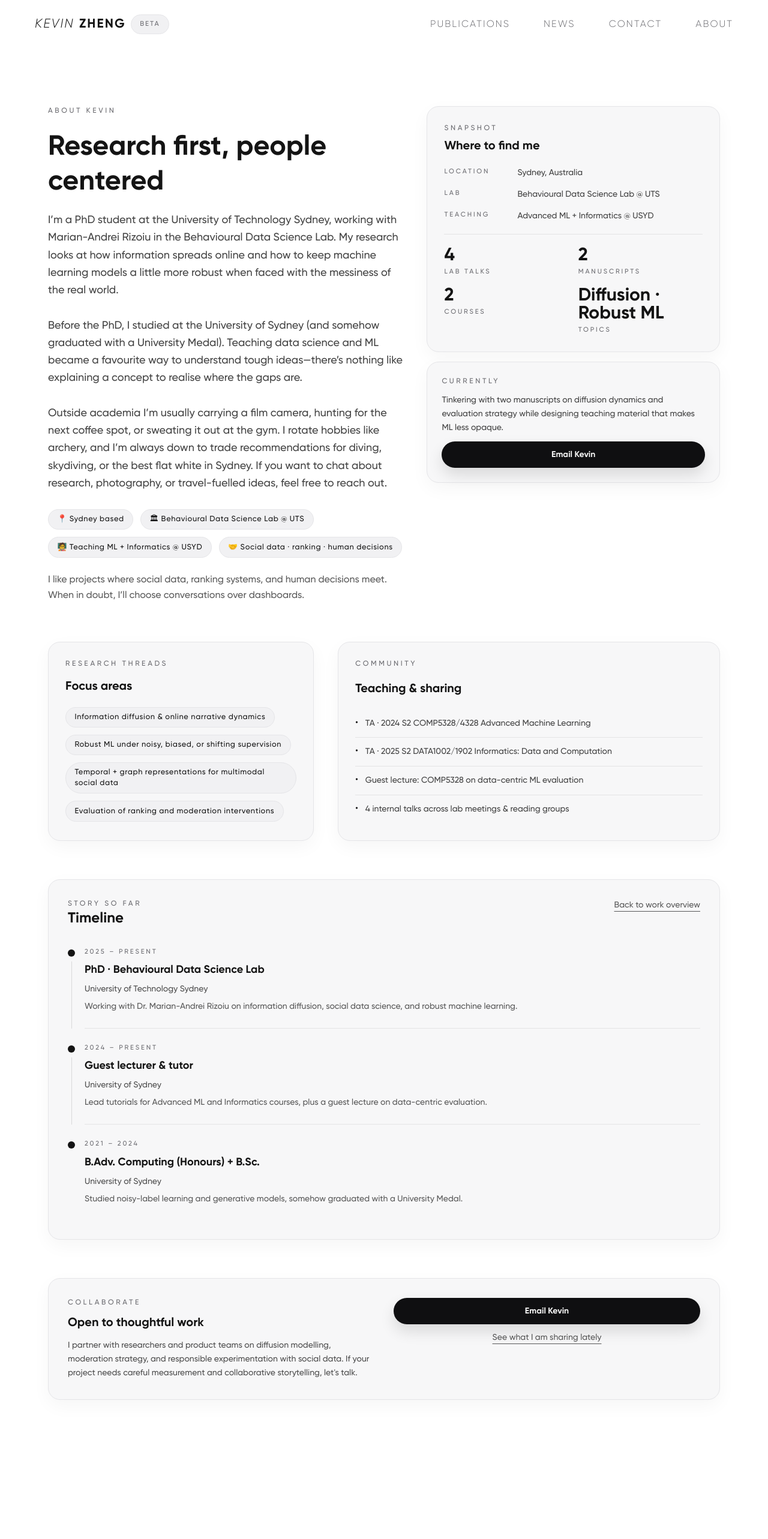
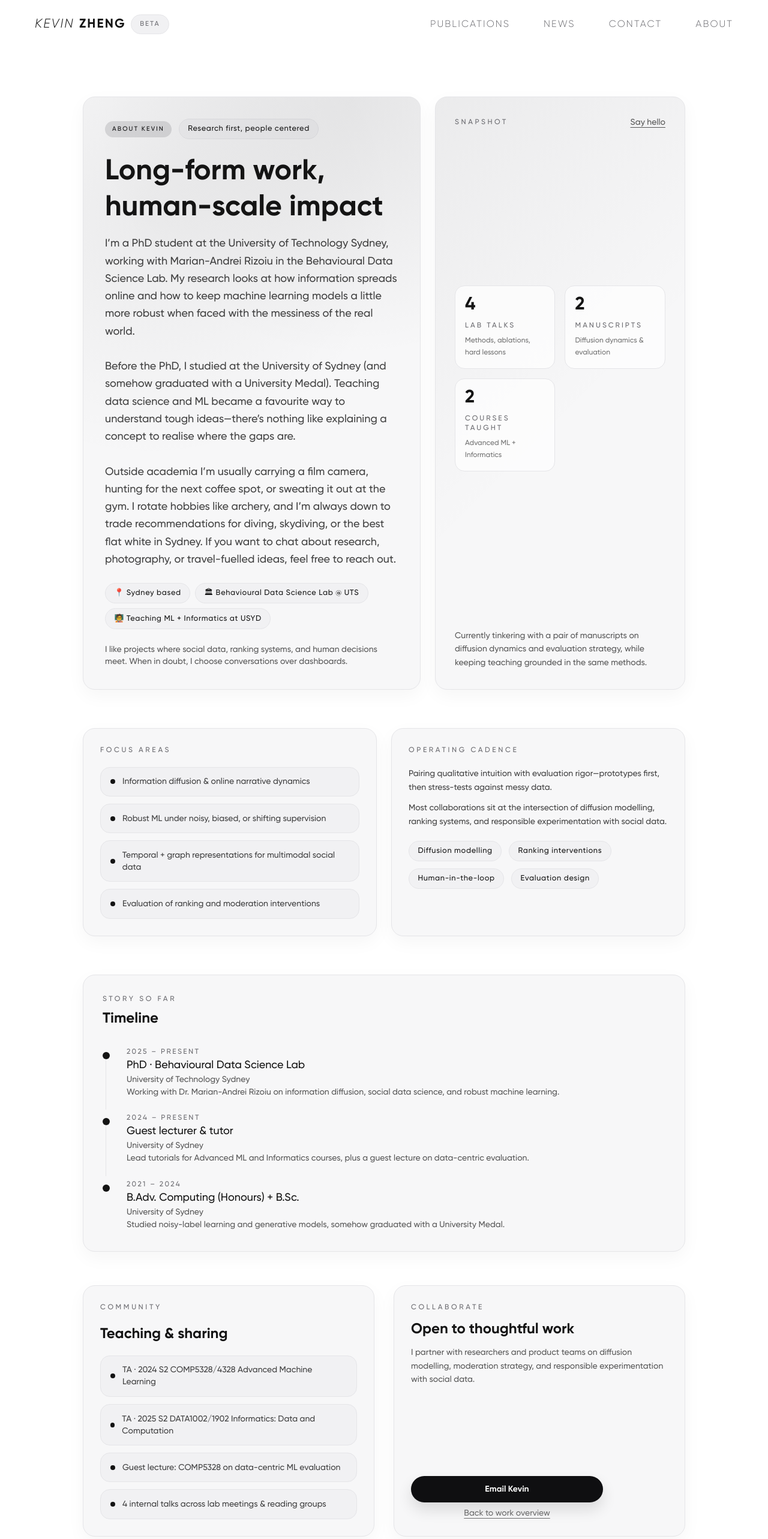
Before and after one commit to kyxzhe/kyxzhe.github.io, a Next.js app: page /about in a window 1280 px wide. Shown: the top 2566 px of the page at 60% size. Before the commit the page ends 2486 px from the top, so only its background shows below. Built offline with nearby package versions, Linux system fonts and the light colour scheme.

Commit message:
feat: rebalance about page layout

```diff
--- a/src/app/about/page.tsx
+++ b/src/app/about/page.tsx
@@ -48,17 +48,10 @@ const contributions = [
   "4 internal talks across lab meetings & reading groups",
 ];
 
-const snapshotFacts = [
-  { label: "Location", value: "Sydney, Australia" },
-  { label: "Lab", value: "Behavioural Data Science Lab @ UTS" },
-  { label: "Teaching", value: "Advanced ML + Informatics @ USYD" },
-];
-
-const quickStats = [
-  { label: "Lab talks", value: "4" },
-  { label: "Manuscripts", value: "2" },
-  { label: "Courses", value: "2" },
-  { label: "Topics", value: "Diffusion · Robust ML" },
+const snapshotStats = [
+  { value: "4", label: "Lab talks", helper: "Methods, ablations, hard lessons" },
+  { value: "2", label: "Manuscripts", helper: "Diffusion dynamics & evaluation" },
+  { value: "2", label: "Courses taught", helper: "Advanced ML + Informatics" },
 ];
 
 const aboutIntro = `I’m a PhD student at the University of Technology Sydney, working with Marian-Andrei Rizoiu in the Behavioural Data Science Lab. My research looks at how information spreads online and how to keep machine learning models a little more robust when faced with the messiness of the real world.
@@ -69,202 +62,176 @@ Outside academia I’m usually carrying a film camera, hunting for the next coff
 
 export default function AboutPage() {
   return (
-    <div className="flex flex-col min-h-screen font-sans overflow-visible">
+    <div className="flex flex-col min-h-screen font-sans pt-2 md:pt-0 lg:py-6 xl:py-0 xl:pb-6 overflow-visible">
       <Navbar />
       <motion.main
-        className="flex-1 w-full max-w-6xl mx-auto px-4 md:px-8 lg:px-10 xl:px-4 py-12 md:py-16 flex flex-col gap-16"
+        className="flex-1 flex flex-col items-center gap-16 px-4 md:px-16 lg:px-24 py-12"
         variants={containerVariants}
         initial="hidden"
         animate="visible"
       >
         <motion.section
-          className="grid gap-10 lg:grid-cols-[1.15fr_0.95fr] items-start"
+          className="max-w-5xl w-full grid gap-6 lg:grid-cols-[1.35fr_1fr]"
           variants={cardVariants}
           initial="hidden"
           animate="visible"
         >
-          <div className="flex flex-col gap-6">
-            <p className="text-xs uppercase tracking-[0.3em] text-muted-foreground">About Kevin</p>
-            <div className="space-y-5">
-              <h1 className="text-[2.45rem] md:text-[2.9rem] font-semibold leading-tight">
-                Research first, people centered
-              </h1>
-              <p className="text-base md:text-lg text-foreground/80 whitespace-pre-line leading-relaxed">
-                {aboutIntro}
-              </p>
+          <div className="surface-card relative overflow-hidden p-7 md:p-9 flex flex-col gap-6">
+            <div className="absolute inset-0 pointer-events-none bg-[radial-gradient(circle_at_20%_20%,rgba(15,15,17,0.05),transparent_45%),radial-gradient(circle_at_80%_0,rgba(15,15,17,0.08),transparent_40%)]" />
+            <div className="flex items-center gap-3">
+              <span className="badge-soft">About Kevin</span>
+              <span className="chip chip-relaxed text-xs md:text-sm">Research first, people centered</span>
             </div>
-            <div className="flex flex-wrap gap-3 pt-1">
-              {["📍 Sydney based", "🏛 Behavioural Data Science Lab @ UTS", "🧑‍🏫 Teaching ML + Informatics @ USYD", "🤝 Social data · ranking · human decisions"].map((item) => (
-                <span key={item} className="chip chip-relaxed bg-[var(--pill-background)] border border-[var(--card-border)]">
-                  {item}
+            <div className="space-y-4 relative z-10">
+              <h1 className="text-4xl md:text-5xl font-semibold leading-tight">Long-form work, human-scale impact</h1>
+              <p className="text-base md:text-lg text-foreground/80 whitespace-pre-line leading-relaxed">{aboutIntro}</p>
+            </div>
+            <div className="flex flex-wrap gap-2 relative z-10">
+              {[
+                "📍 Sydney based",
+                "🏛 Behavioural Data Science Lab @ UTS",
+                "🧑‍🏫 Teaching ML + Informatics at USYD",
+              ].map((tag) => (
+                <span key={tag} className="chip chip-relaxed bg-white/60 dark:bg-white/5">
+                  {tag}
                 </span>
               ))}
             </div>
-            <p className="text-sm md:text-base text-foreground/70 max-w-3xl leading-relaxed">
-              I like projects where social data, ranking systems, and human decisions meet. When in doubt, I’ll choose conversations over dashboards.
+            <p className="text-sm text-foreground/70 relative z-10 max-w-2xl">
+              I like projects where social data, ranking systems, and human decisions meet. When in doubt, I choose conversations over dashboards.
             </p>
           </div>
 
-          <div className="space-y-4">
-            <motion.div
-              variants={cardVariants}
-              className="surface-card p-6 md:p-7 space-y-5"
-            >
-              <div className="space-y-2">
-                <p className="text-xs uppercase tracking-[0.3em] text-muted-foreground">Snapshot</p>
-                <h2 className="text-xl font-semibold text-foreground">Where to find me</h2>
-              </div>
-              <div className="space-y-4">
-                {snapshotFacts.map((fact) => (
-                  <div key={fact.label} className="grid grid-cols-[110px_1fr] items-start gap-3 text-sm">
-                    <p className="text-[11px] uppercase tracking-[0.26em] text-muted-foreground">{fact.label}</p>
-                    <p className="text-foreground/80">{fact.value}</p>
-                  </div>
-                ))}
-              </div>
-              <div className="grid grid-cols-2 gap-4 pt-5 border-t border-[rgba(0,0,0,0.08)] dark:border-white/15">
-                {quickStats.map((stat) => (
-                  <div key={stat.label} className="space-y-1">
-                    <p className="text-3xl font-semibold leading-none">{stat.value}</p>
-                    <p className="text-[11px] uppercase tracking-[0.26em] text-muted-foreground">{stat.label}</p>
-                  </div>
-                ))}
-              </div>
-            </motion.div>
-
-            <motion.div
-              variants={cardVariants}
-              className="surface-card p-5 md:p-6 space-y-3"
-            >
-              <p className="text-xs uppercase tracking-[0.3em] text-muted-foreground">Currently</p>
-              <p className="text-sm text-foreground/80 leading-relaxed">
-                Tinkering with two manuscripts on diffusion dynamics and evaluation strategy while designing teaching material that makes ML less opaque.
-              </p>
+          <div className="surface-card p-6 md:p-8 flex flex-col gap-6 justify-between relative overflow-hidden">
+            <div className="absolute inset-0 pointer-events-none bg-[linear-gradient(135deg,rgba(15,15,17,0.05),transparent_55%)]" />
+            <div className="flex items-center justify-between relative z-10">
+              <p className="text-xs uppercase tracking-[0.3em] text-muted-foreground">Snapshot</p>
               <Link
                 href={`mailto:${contactInfo.email}`}
-                className="inline-flex justify-center w-full btn-primary text-sm"
+                className="text-sm underline underline-offset-4 text-foreground/70 hover:text-foreground transition-colors"
               >
-                Email Kevin
+                Say hello
               </Link>
-            </motion.div>
-          </div>
-        </motion.section>
-
-        <section className="grid gap-10 lg:grid-cols-12">
-          <motion.div
-            variants={cardVariants}
-            className="surface-card p-6 md:p-7 space-y-4 lg:col-span-5"
-            initial="hidden"
-            animate="visible"
-          >
-            <p className="text-xs uppercase tracking-[0.3em] text-muted-foreground">Research threads</p>
-            <h2 className="text-xl font-semibold">Focus areas</h2>
-            <div className="flex flex-wrap gap-3 pt-1">
-              {researchFocus.map((item) => (
-                <span
-                  key={item}
-                  className="chip chip-relaxed border border-[var(--card-border)] bg-[var(--pill-background)]"
-                >
-                  {item}
-                </span>
+            </div>
+            <div className="grid grid-cols-2 gap-4 relative z-10">
+              {snapshotStats.map((item) => (
+                <div key={item.label} className="p-4 rounded-2xl bg-white/70 dark:bg-white/5 border border-[var(--card-border)]">
+                  <p className="text-3xl font-semibold leading-none">{item.value}</p>
+                  <p className="text-xs uppercase tracking-[0.25em] text-muted-foreground mt-3">{item.label}</p>
+                  <p className="text-xs text-foreground/60 mt-2 leading-relaxed">{item.helper}</p>
+                </div>
               ))}
             </div>
-          </motion.div>
-
-          <motion.div
-            variants={cardVariants}
-            className="surface-card p-6 md:p-7 space-y-5 lg:col-span-7"
-            initial="hidden"
-            animate="visible"
-          >
-            <p className="text-xs uppercase tracking-[0.3em] text-muted-foreground">Community</p>
-            <h2 className="text-xl font-semibold">Teaching & sharing</h2>
-            <ul className="divide-y divide-[rgba(0,0,0,0.08)] dark:divide-white/12">
-              {contributions.map((item) => (
-                <li key={item} className="py-3 flex items-start gap-3 text-sm text-foreground/80">
-                  <span className="text-[var(--accent)]">•</span>
-                  <span className="leading-relaxed">{item}</span>
-                </li>
-              ))}
-            </ul>
-          </motion.div>
-        </section>
-
-        <motion.section
-          variants={cardVariants}
-          className="surface-card p-6 md:p-8 space-y-8"
-          initial="hidden"
-          animate="visible"
-        >
-          <div className="flex items-start justify-between gap-6 flex-wrap">
-            <div>
-              <p className="text-xs uppercase tracking-[0.3em] text-muted-foreground">Story so far</p>
-              <h2 className="text-2xl font-semibold">Timeline</h2>
+            <div className="text-sm text-foreground/70 relative z-10 leading-relaxed">
+              <p>Currently tinkering with a pair of manuscripts on diffusion dynamics and evaluation strategy, while keeping teaching grounded in the same methods.</p>
             </div>
-            <Link
-              href="/"
-              className="text-sm text-foreground/70 underline underline-offset-6 hover:text-foreground transition-colors"
-            >
-              Back to work overview
-            </Link>
-          </div>
-          <div className="space-y-6">
-            {timeline.map((item, index) => (
-              <div key={item.title} className="flex gap-4">
-                <div className="flex flex-col items-center pt-1">
-                  <span className="w-3 h-3 rounded-full bg-foreground" />
-                  {index !== timeline.length - 1 && (
-                    <span className="flex-1 w-px bg-[rgba(0,0,0,0.12)] dark:bg-white/25 mt-2" />
-                  )}
-                </div>
-                <div
-                  className={`flex-1 pb-6 space-y-2 ${
-                    index !== timeline.length - 1 ? "border-b border-[rgba(0,0,0,0.08)] dark:border-white/15" : ""
-                  }`}
-                >
-                  <p className="text-[11px] uppercase tracking-[0.26em] text-muted-foreground">
-                    {item.period}
-                  </p>
-                  <h3 className="text-lg font-semibold">{item.title}</h3>
-                  <p className="text-sm text-foreground/75">{item.org}</p>
-                  <p className="text-sm text-foreground/70 leading-relaxed">{item.detail}</p>
-                </div>
-              </div>
-            ))}
           </div>
         </motion.section>
 
         <motion.section
+          className="max-w-5xl w-full grid gap-6 lg:grid-cols-2"
           variants={cardVariants}
-          className="surface-card p-6 md:p-8 grid gap-8 lg:grid-cols-2 items-start"
           initial="hidden"
           animate="visible"
         >
-          <div className="space-y-3">
-            <p className="text-xs uppercase tracking-[0.3em] text-muted-foreground">Collaborate</p>
-            <h2 className="text-xl font-semibold">Open to thoughtful work</h2>
-            <p className="text-sm text-foreground/75 leading-relaxed">
-              I partner with researchers and product teams on diffusion modelling, moderation strategy, and responsible experimentation with social data.
-              If your project needs careful measurement and collaborative storytelling, let&apos;s talk.
-            </p>
+          <div className="surface-card p-7 space-y-5">
+            <p className="text-xs uppercase tracking-[0.3em] text-muted-foreground">Focus areas</p>
+            <div className="grid gap-3">
+              {researchFocus.map((item) => (
+                <div key={item} className="card-row">
+                  <span className="h-2 w-2 rounded-full bg-foreground" aria-hidden />
+                  <p className="text-sm text-foreground/80">{item}</p>
+                </div>
+              ))}
+            </div>
           </div>
-          <div className="space-y-3">
-            <Link
-              href={`mailto:${contactInfo.email}`}
-              className="btn-primary inline-flex justify-center w-full text-sm"
-            >
-              Email Kevin
-            </Link>
-            <Link
-              href="/news"
-              className="text-sm text-foreground/70 underline underline-offset-6 hover:text-foreground transition-colors text-center block"
-            >
-              See what I am sharing lately
-            </Link>
+
+          <div className="surface-card p-7 space-y-5">
+            <p className="text-xs uppercase tracking-[0.3em] text-muted-foreground">Operating cadence</p>
+            <div className="space-y-3 text-sm text-foreground/80 leading-relaxed">
+              <p>Pairing qualitative intuition with evaluation rigor—prototypes first, then stress-tests against messy data.</p>
+              <p>Most collaborations sit at the intersection of diffusion modelling, ranking systems, and responsible experimentation with social data.</p>
+            </div>
+            <div className="flex gap-3 flex-wrap">
+              {[
+                "Diffusion modelling",
+                "Ranking interventions",
+                "Human-in-the-loop",
+                "Evaluation design",
+              ].map((chip) => (
+                <span key={chip} className="chip chip-relaxed">
+                  {chip}
+                </span>
+              ))}
+            </div>
           </div>
         </motion.section>
+
+        <section className="w-full max-w-5xl space-y-14">
+          <div className="space-y-10">
+            <div className="surface-card p-7 md:p-8 space-y-8">
+              <div className="space-y-2">
+                <p className="text-xs uppercase tracking-[0.3em] text-muted-foreground">Story so far</p>
+                <h2 className="text-2xl font-semibold">Timeline</h2>
+              </div>
+              <div className="space-y-6 relative">
+                {timeline.map((item, index) => (
+                  <div key={item.title} className="relative pl-10">
+                    <span className="absolute left-0 top-2 h-3 w-3 rounded-full bg-foreground" />
+                    {index !== timeline.length - 1 && (
+                      <span className="absolute left-[5px] top-5 bottom-[-18px] w-px bg-[var(--card-border)]" aria-hidden />
+                    )}
+                    <p className="text-xs uppercase tracking-[0.2em] text-muted-foreground">{item.period}</p>
+                    <h3 className="text-lg font-medium">{item.title}</h3>
+                    <p className="text-sm text-foreground/70">{item.org}</p>
+                    <p className="text-sm text-foreground/70 leading-relaxed">{item.detail}</p>
+                  </div>
+                ))}
+              </div>
+            </div>
+          </div>
+
+          <div className="grid gap-8 lg:grid-cols-2">
+            <div className="surface-card p-7 space-y-5">
+              <p className="text-xs uppercase tracking-[0.3em] text-muted-foreground">Community</p>
+              <h2 className="text-2xl font-semibold">Teaching & sharing</h2>
+              <ul className="space-y-3 text-sm text-foreground/80">
+                {contributions.map((item) => (
+                  <li key={item} className="card-row hoverable">
+                    <span className="h-2 w-2 rounded-full bg-foreground" aria-hidden />
+                    <span>{item}</span>
+                  </li>
+                ))}
+              </ul>
+            </div>
+            <div className="surface-card p-7 space-y-5 flex flex-col justify-between">
+              <div className="space-y-3">
+                <p className="text-xs uppercase tracking-[0.3em] text-muted-foreground">Collaborate</p>
+                <h2 className="text-2xl font-semibold">Open to thoughtful work</h2>
+                <p className="text-sm text-foreground/70 leading-relaxed">
+                  I partner with researchers and product teams on diffusion modelling,
+                  moderation strategy, and responsible experimentation with social data.
+                </p>
+              </div>
+              <div className="flex flex-col gap-2 text-sm max-w-xs">
+                <Link
+                  href={`mailto:${contactInfo.email}`}
+                  className="btn-primary inline-flex justify-center"
+                >
+                  Email Kevin
+                </Link>
+                <Link
+                  href="/"
+                  className="text-foreground/60 text-center underline underline-offset-4 hover:text-foreground transition-colors"
+                >
+                  Back to work overview
+                </Link>
+              </div>
+            </div>
+          </div>
+        </section>
       </motion.main>
-      <Footer className="mt-4" />
+      <Footer className="mb-4" />
     </div>
   );
 }
```
